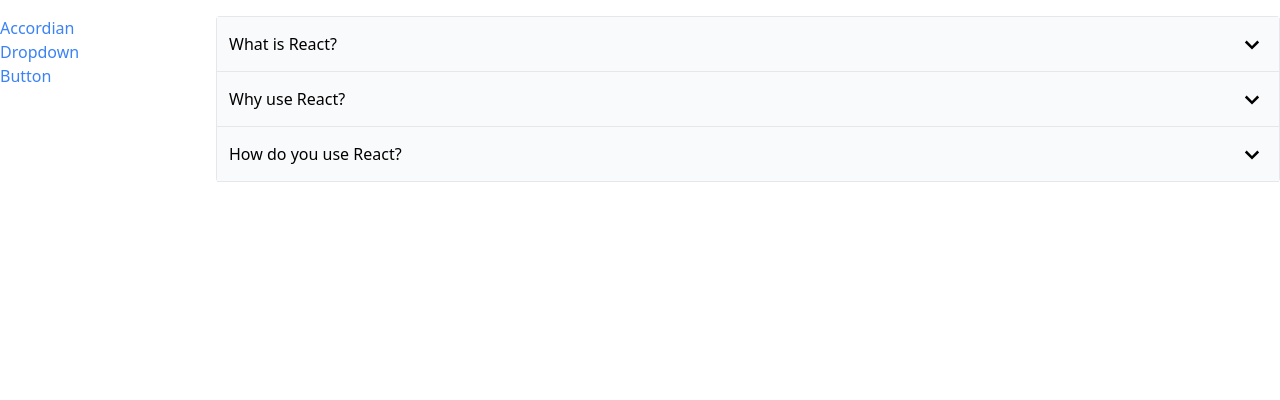
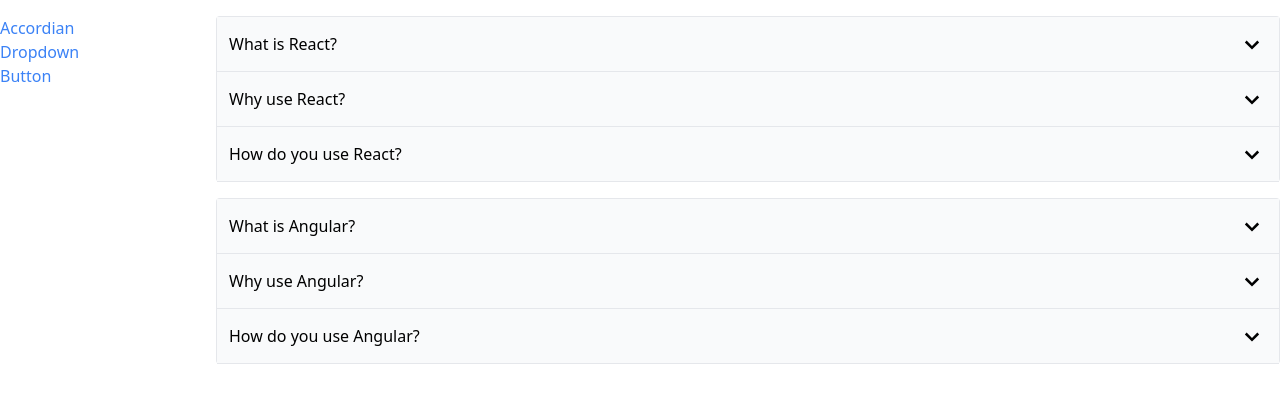
Before and after one commit to Raulito1/components-library, a React (Create React App) app in the folder components/: page / in a window 1280 px wide. Shown: the top 400 px of the page. Built offline with nearby package versions, Linux system fonts and the light colour scheme.

Commit message:
Code Cleanup, added more buttons to button page and accordian with facts, and styling to dropdwon page

```diff
--- a/components/src/pages/AccordianPage.js
+++ b/components/src/pages/AccordianPage.js
@@ -1,7 +1,7 @@
 import Accordion from '../components/Accordion';
 
 function AccordionPage() {
-    const items = [
+    const reactItems = [
         {
             id: 0,
             label: 'What is React?',
@@ -19,7 +19,34 @@
         }
     ];
 
-    return <Accordion items={items}/>;
+    const angularItems = [
+        {
+            id: 0,
+            label: 'What is Angular?',
+            content: 'Angular is a platform and framework for building client-side applications with HTML and TypeScript.'
+        },
+        {
+            id: 1,
+            label: 'Why use Angular?',
+            content: 'Angular is powerful, scalable, and has powerful CLI and rich ecosystem.'
+        },
+        {
+            id: 2,
+            label: 'How do you use Angular?',
+            content: 'You use Angular by creating modules and components, and using directives and services.'
+        }
+    ];
+
+    return (
+        <div>
+            <div className="mb-4">
+                <Accordion items={reactItems}/>
+            </div>
+            <div>
+                <Accordion items={angularItems}/>
+            </div>
+        </div>
+    );
 }
 
 export default AccordionPage;
--- a/components/src/pages/ButtonPage.js
+++ b/components/src/pages/ButtonPage.js
@@ -8,8 +8,9 @@
 
 function ButtonPage() {
     const handleOnClick = () => {
-        console.log('Button clicked!');
+        alert('Button clicked!');
     }
+
     return (
         <div className='flex space-x-10'>
             <div>
--- a/components/src/pages/DropdownPage.js
+++ b/components/src/pages/DropdownPage.js
@@ -25,7 +25,7 @@
         { label: "A Shade of Blue", value: "blue" },
     ]
     return (
-        <div className='flex'>
+        <div className='flex space-x-4'>
             <Dropdown options={options} selection={selection1} onSelect={onSelectedChange1}/>
             <Dropdown options={options} selection={selection2} onSelect={onSelectedChange2}/>
         </div>
```
